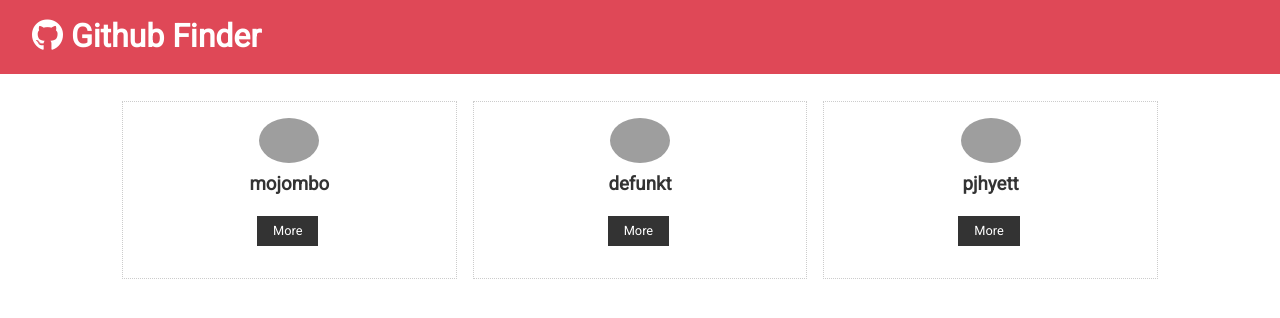
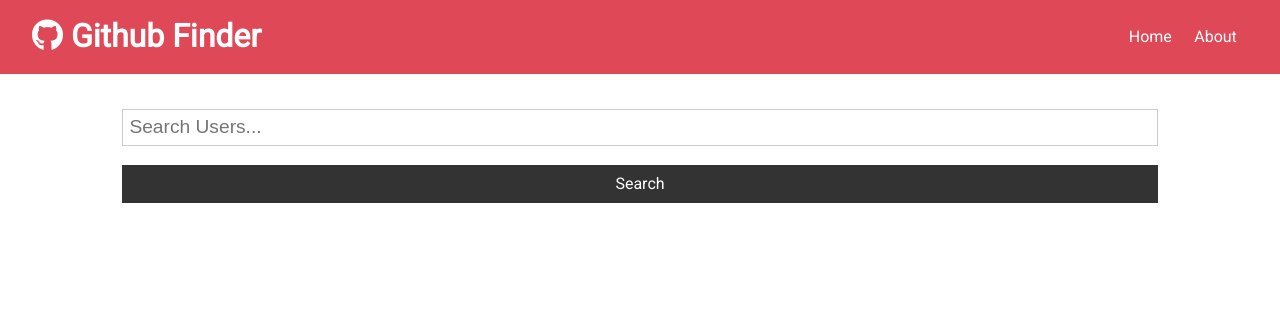
Before and after one commit to pouyarezvani/github-finder, a React (Create React App) app: page / in a window 1280 px wide. Shown: the top 318 px of the page. Built offline with nearby package versions, Linux system fonts and the light colour scheme; grey boxes are pictures that could not be loaded.

Commit message:
Ready to refactor to Context API and Hooks

```diff
--- a/package.json
+++ b/package.json
@@ -6,8 +6,10 @@
     "@testing-library/jest-dom": "^4.2.4",
     "@testing-library/react": "^9.5.0",
     "@testing-library/user-event": "^7.2.1",
+    "axios": "^0.21.0",
     "react": "^16.14.0",
     "react-dom": "^16.14.0",
+    "react-router-dom": "^5.2.0",
     "react-scripts": "3.4.3"
   },
   "scripts": {
--- a/src/App.js
+++ b/src/App.js
@@ -1,17 +1,107 @@
-import React, { Component } from 'react';
-import Navbar from './components/layout/Navbar'
-import Users from './components/users/Users';
-import './App.css';
+import React, { Fragment, Component } from "react";
+import { BrowserRouter as Router, Switch, Route } from "react-router-dom";
+import Navbar from "./components/layout/Navbar";
+import Users from "./components/users/Users";
+import User from "./components/users/User";
+import Search from "./components/users/Search";
+import Alert from "./components/layout/Alert";
+import About from "./components/pages/About";
+import axios from "axios";
+import "./App.css";
 
 class App extends Component {
+	state = {
+		users: [],
+		user: {},
+		repos: [],
+		loading: false,
+		alert: null,
+	};
+
+	// Search Github Users
+	searchUsers = async (text) => {
+		this.setState({ loading: true });
+		const res = await axios.get(
+			`https://api.github.com/search/users?q=${text}&client_id=${process.env.REACT_APP_GITHUB_CLIENT_ID}&client_secret=${process.env.REACT_APP_GITHUB_CLIENT_SECRET}`
+		);
+
+		this.setState({ users: res.data.items, loading: false });
+	};
+
+	// Get single Github user
+	getUser = async (username) => {
+		this.setState({ loading: true });
+		const res = await axios.get(
+			`https://api.github.com/users/${username}?client_id=${process.env.REACT_APP_GITHUB_CLIENT_ID}&client_secret=${process.env.REACT_APP_GITHUB_CLIENT_SECRET}`
+		);
+
+		this.setState({ user: res.data, loading: false });
+	};
+
+	// Get users repos
+	getUserRepos = async (username) => {
+		this.setState({ loading: true });
+		const res = await axios.get(
+			`https://api.github.com/users/${username}/repos?per_page=5&sort=created:asc&client_id=${process.env.REACT_APP_GITHUB_CLIENT_ID}&client_secret=${process.env.REACT_APP_GITHUB_CLIENT_SECRET}`
+		);
+
+		this.setState({ repos: res.data, loading: false });
+	};
+
+	// Clear users from state
+	clearUsers = () => {
+		this.setState({ users: [], loading: false });
+	};
+
+	// Set Alert
+	setAlert = (msg, type) => {
+		this.setState({ alert: { msg: msg, type: type } });
+		setTimeout(() => this.setState({ alert: null }), 5000);
+	};
 	render() {
+		const { users, loading, user, repos } = this.state;
+
 		return (
-            <div className="App">
+			<Router>
+				<div className='App'>
 					<Navbar />
-                <div className="container">
-                    <Users />
+					<div className='container'>
+						<Alert alert={this.state.alert} />
+						<Switch>
+							<Route
+								exact
+								path='/'
+								render={(props) => (
+									<Fragment>
+										<Search
+											searchUsers={this.searchUsers}
+											clearUsers={this.clearUsers}
+											showClear={users.length > 0 ? true : false}
+											setAlert={this.setAlert}
+										/>
+										<Users loading={loading} users={users} />
+									</Fragment>
+								)}
+							/>
+							<Route exact path='/about' component={About} />
+							<Route
+								exact
+								path='/user/:login'
+								render={(props) => (
+									<User
+										{...props}
+										getUser={this.getUser}
+										getUserRepos={this.getUserRepos}
+										user={user}
+										repos={repos}
+										loading={loading}
+									/>
+								)}
+							/>
+						</Switch>
 					</div>
 				</div>
+			</Router>
 		);
 	}
 }
--- /dev/null
+++ b/src/components/layout/Alert.js
@@ -0,0 +1,13 @@
+import React from "react";
+
+const Alert = ({ alert }) => {
+	return (
+		alert !== null && (
+			<div className={`alert alert-${alert.type}`}>
+				<i className='fas fa-info-circle'> {alert.msg}</i>
+			</div>
+		)
+	);
+};
+
+export default Alert;
--- a/src/components/layout/Navbar.js
+++ b/src/components/layout/Navbar.js
@@ -1,20 +1,31 @@
-import React from 'react';
-import PropTypes from 'prop-types';
+import React from "react";
+import PropTypes from "prop-types";
+import { Link } from "react-router-dom";
 
 const Navbar = ({ icon, title }) => {
-    return (
-        <div className="navbar bg-primary">
-            <h1> <i className={icon}></i> {title}</h1>
-        </div>
-    )
-}
+	return (
+		<div className='navbar bg-primary'>
+			<h1>
+				<i className={icon}></i> {title}
+			</h1>
+			<ul>
+				<li>
+					<Link to='/'>Home</Link>
+				</li>
+				<li>
+					<Link to='/about'>About</Link>
+				</li>
+			</ul>
+		</div>
+	);
+};
 Navbar.defaultProps = {
-    title: 'Github Finder',
-    icon: 'fab fa-github',
+	title: "Github Finder",
+	icon: "fab fa-github",
 };
 Navbar.propTypes = {
-    title: PropTypes.string.isRequired,
-    icon: PropTypes.string.isRequired,
+	title: PropTypes.string.isRequired,
+	icon: PropTypes.string.isRequired,
 };
 
 export default Navbar;
--- /dev/null
+++ b/src/components/layout/Spinner.js
@@ -0,0 +1,16 @@
+import React, { Fragment } from "react";
+import spinner from "./spinner.gif";
+
+const Spinner = () => {
+	return (
+		<Fragment>
+			<img
+				src={spinner}
+				alt='Loading...'
+				style={{ width: "200px", margin: "auto", display: "block" }}
+			/>
+		</Fragment>
+	);
+};
+
+export default Spinner;
--- /dev/null
+++ b/src/components/pages/About.js
@@ -0,0 +1,13 @@
+import React, { Fragment } from "react";
+
+const About = () => {
+	return (
+		<Fragment>
+			<h1>About this App</h1>
+			<p>App to search Github users</p>
+			<p>Version: 1.0.0</p>
+		</Fragment>
+	);
+};
+
+export default About;
--- /dev/null
+++ b/src/components/users/Search.js
@@ -0,0 +1,55 @@
+import React, { Component } from "react";
+import PropTypes from "prop-types";
+
+class Search extends Component {
+	state = {
+		text: "",
+	};
+
+	static propTypes = {
+		searchUsers: PropTypes.func.isRequired,
+		clearUsers: PropTypes.func.isRequired,
+		showClear: PropTypes.bool.isRequired,
+		setAlert: PropTypes.func.isRequired,
+	};
+
+	onChange = (event) => {
+		this.setState({ [event.target.name]: event.target.value });
+	};
+
+	onSubmit = (event) => {
+		event.preventDefault();
+		if (this.state.text === "") {
+			this.props.setAlert("Please enter something", "light");
+		} else {
+			this.props.searchUsers(this.state.text);
+			this.setState({ text: "" });
+		}
+	};
+
+	render() {
+		const { showClear, clearUsers } = this.props;
+
+		return (
+			<div>
+				<form onSubmit={this.onSubmit} className='form'>
+					<input
+						type='text'
+						name='text'
+						placeholder='Search Users...'
+						value={this.state.text}
+						onChange={this.onChange}
+					/>
+					<input type='submit' value='Search' className='btn btn-dark btn-block' />
+				</form>
+				{showClear && (
+					<button className='btn btn-light btn-block' onClick={clearUsers}>
+						Clear
+					</button>
+				)}
+			</div>
+		);
+	}
+}
+
+export default Search;
--- /dev/null
+++ b/src/components/users/User.js
@@ -0,0 +1,117 @@
+import React, { Fragment, Component } from "react";
+import { Link } from "react-router-dom";
+import Spinner from "../layout/Spinner";
+import Repos from "../repos/Repos";
+import PropTypes from "prop-types";
+class User extends Component {
+	componentDidMount() {
+		this.props.getUser(this.props.match.params.login);
+		this.props.getUserRepos(this.props.match.params.login);
+	}
+
+	static propTypes = {
+		loading: PropTypes.bool,
+		user: PropTypes.object.isRequired,
+		repos: PropTypes.array.isRequired,
+		getUser: PropTypes.func.isRequired,
+		getUserRepos: PropTypes.func.isRequired,
+	};
+
+	render() {
+		const {
+			name,
+			avatar_url,
+			location,
+			bio,
+			blog,
+			login,
+			html_url,
+			followers,
+			company,
+			following,
+			public_repos,
+			public_gists,
+			hireable,
+		} = this.props.user;
+
+		const { loading, repos } = this.props;
+
+		if (loading) return <Spinner />;
+
+		return (
+			<Fragment>
+				<Link to='/' className='btn btn-light'>
+					Back To Search
+				</Link>
+				Hireable: {""}
+				{hireable ? (
+					<i className='fas fa-check text-success' />
+				) : (
+					<i className='fas fa-times-circle text-danger' />
+				)}
+				<div className='card grid-2'>
+					<div className='all-center'>
+						<img
+							src={avatar_url}
+							className='round-img'
+							alt='Avatar_Image'
+							style={{ width: "150px" }}
+						/>
+						<h1>{name}</h1>
+						<p>Location: {location}</p>
+					</div>
+					<div>
+						{bio && (
+							<Fragment>
+								<h3>Bio</h3>
+								<p>{bio}</p>
+							</Fragment>
+						)}
+						<a href={html_url} className='btn btn-dark my-1'>
+							Visit Github Profile
+						</a>
+						<ul>
+							<li>
+								{login && (
+									<Fragment>
+										<strong>Username: </strong> {login}
+									</Fragment>
+								)}
+							</li>
+							<li>
+								{company && (
+									<Fragment>
+										<strong>Company: </strong> {company}
+									</Fragment>
+								)}
+							</li>
+							<li>
+								{blog && (
+									<Fragment>
+										<strong>Website: </strong> {blog}
+									</Fragment>
+								)}
+							</li>
+							<li>
+								{blog && (
+									<Fragment>
+										<strong>Username: </strong> {login}
+									</Fragment>
+								)}
+							</li>
+						</ul>
+					</div>
+				</div>
+				<div className='card text-center'>
+					<div className='badge badge-primary'>Followers: {followers}</div>
+					<div className='badge badge-success'>Following: {following}</div>
+					<div className='badge badge-light'>Public Repos: {public_repos}</div>
+					<div className='badge badge-dark'>Public Gists: {public_gists}</div>
+				</div>
+				<Repos repos={repos} />
+			</Fragment>
+		);
+	}
+}
+
+export default User;
--- a/src/components/users/UserItem.js
+++ b/src/components/users/UserItem.js
@@ -1,18 +1,23 @@
-import React from 'react';
-import PropTypes from 'prop-types';
+import React from "react";
+import PropTypes from "prop-types";
+import { Link } from "react-router-dom";
 
 const UserItem = ({ user: { login, avatar_url, html_url } }) => {
-    return (
-        <div className="card text-center">
-            <img src={avatar_url} alt="" className="round-img" style={{ width: "60px" }} />
-            <h3>{login}</h3>
-            <div><a href={html_url} className="btn btn-dark btn-sm my-1">More</a></div>
-        </div>
-    )
-}
+	return (
+		<div className='card text-center'>
+			<img src={avatar_url} alt='' className='round-img' style={{ width: "60px" }} />
+			<h3>{login}</h3>
+			<div>
+				<Link to={`/user/${login}`} className='btn btn-dark btn-sm my-1'>
+					More
+				</Link>
+			</div>
+		</div>
+	);
+};
 
 UserItem.propTypes = {
-    user: PropTypes.object.isRequired,
-}
+	user: PropTypes.object.isRequired,
+};
 
 export default UserItem;
--- a/src/components/users/Users.js
+++ b/src/components/users/Users.js
@@ -1,44 +1,31 @@
-import React, { Component } from 'react';
-import UserItem from './UserItem';
+import React from "react";
+import UserItem from "./UserItem";
+import Spinner from "../layout/Spinner";
+import PropTypes from "prop-types";
 
-class Users extends Component {
-    state = {
-        users: [
-            {
-                id: '1',
-                login: 'mojombo',
-                avatar_url: 'https://avatars0.githubusercontent.com/u/1?v=4',
-                html_url: 'https://github.com/mojombo'
-            },
-            {
-                id: '2',
-                login: 'defunkt',
-                avatar_url: 'https://avatars0.githubusercontent.com/u/2?v=4',
-                html_url: 'https://github.com/defunkt'
-            },
-            {
-                id: '3',
-                login: 'pjhyett',
-                avatar_url: 'https://avatars0.githubusercontent.com/u/3?v=4',
-                html_url: 'https://github.com/pjhyett'
-            },
-        ]
-    }
-    render() {
-        return (
-            <div style={userStyle}>
-                {this.state.users.map((user => (
-                    <UserItem key={user.id} user={user} />
-                )))}
-            </div>
-        )
-    }
-}
+const Users = ({ users, loading }) => {
+	if (loading) {
+		return <Spinner />;
+	} else {
+		return (
+			<div style={userStyle}>
+				{users.map((user) => (
+					<UserItem key={user.id} user={user} />
+				))}
+			</div>
+		);
+	}
+};
+
+Users.propTypes = {
+	users: PropTypes.array.isRequired,
+	loading: PropTypes.bool.isRequired,
+};
 
 const userStyle = {
-    display: 'grid',
-    gridTemplateColumns: 'repeat(3, 1fr)',
-    gridGap: '1rem'
-}
+	display: "grid",
+	gridTemplateColumns: "repeat(3, 1fr)",
+	gridGap: "1rem",
+};
 
-export default Users
+export default Users;
```
Also changed, not shown: src/components/repos/RepoItem.js (added, +18 -0 lines), src/components/repos/Repos.js (added, +13 -0 lines), src/components/layout/spinner.gif (added), 1 other file (tests, documents, lock files or other folders). Lines whose indentation alone changed are shown as unchanged.
